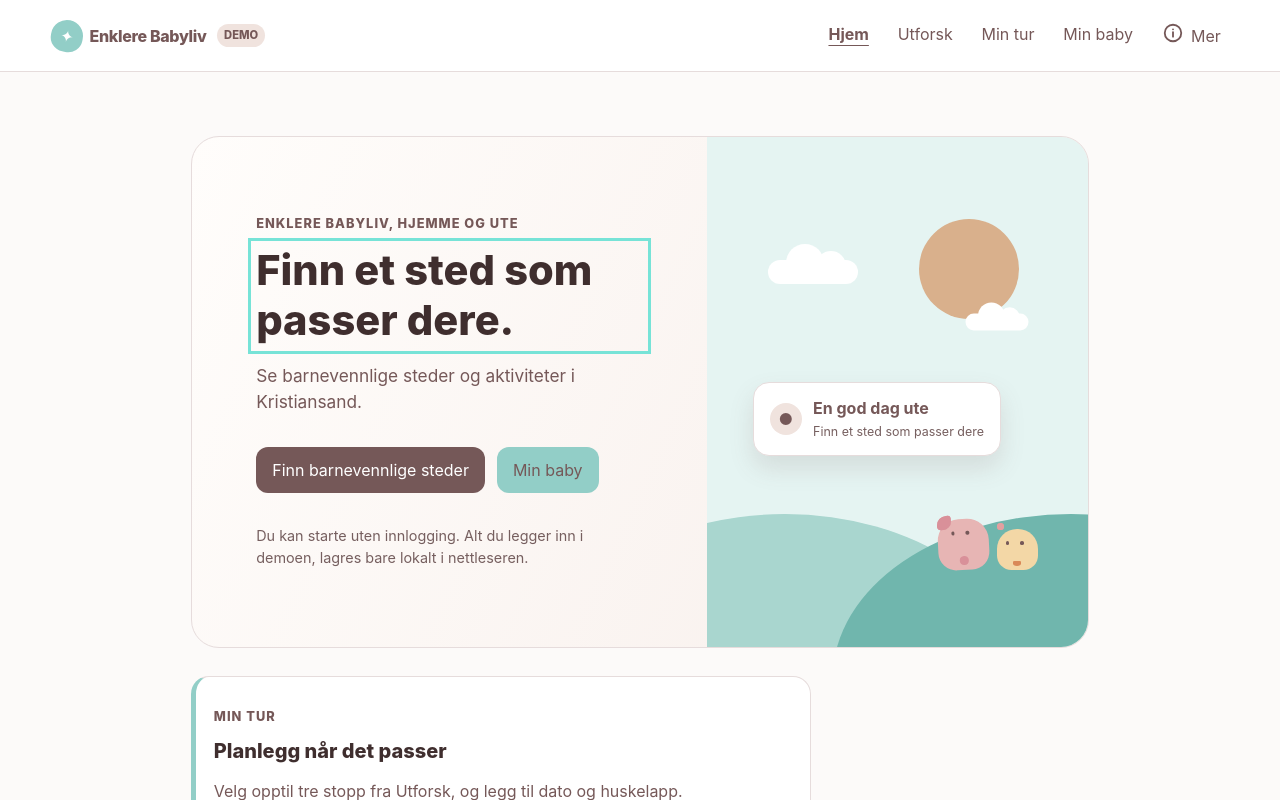
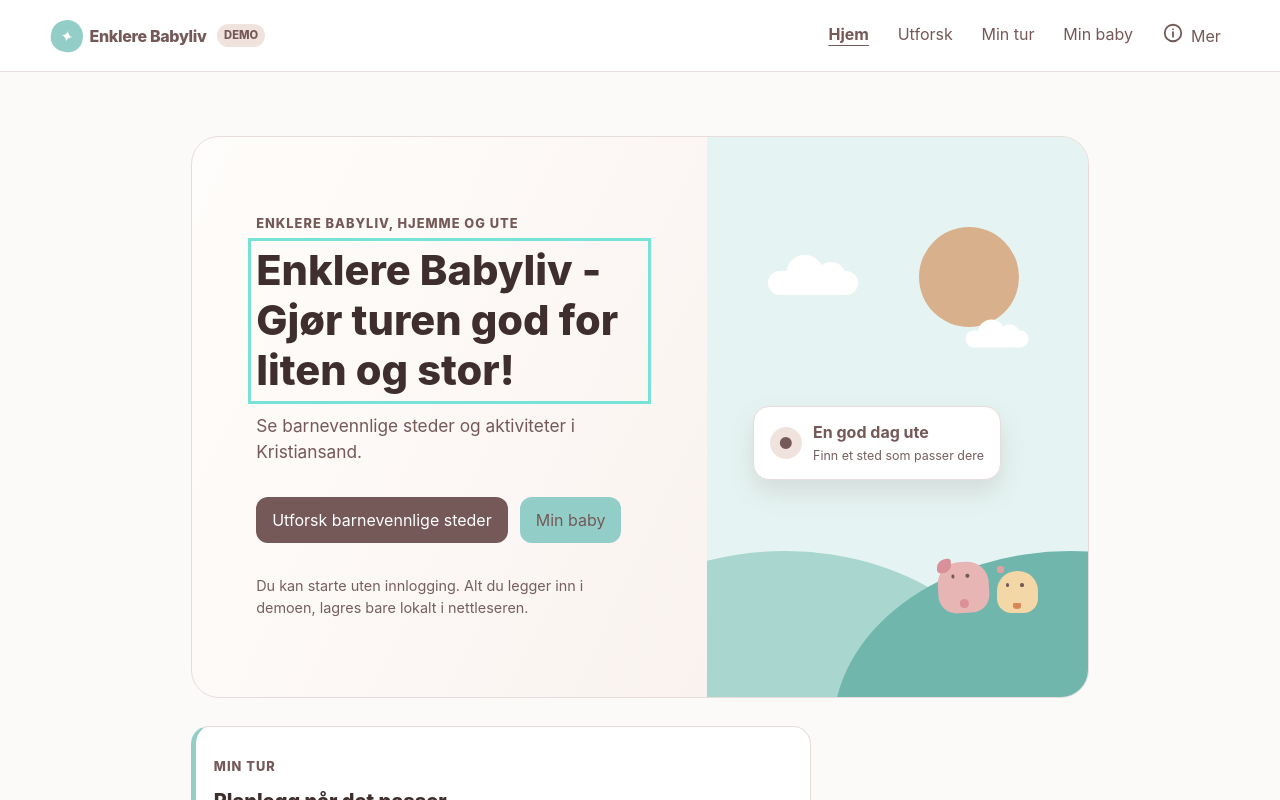
Before and after one commit to Karostudent/LittleClimby1, a React (Vite) app: page / in a window 1280 px wide. Shown: the top 800 px of the page. Built offline with nearby package versions, Linux system fonts and the light colour scheme.

Commit message:
Oppdatert velkomsttekst for å forbedre brukeropplevelsen; justert handlingslenker for klarhet.

```diff
--- a/src/app/App.tsx
+++ b/src/app/App.tsx
@@ -133,9 +133,9 @@ function Home() {
     <div className="welcome-hero">
       <div className="welcome-copy">
         <p className="eyebrow">Enklere babyliv, hjemme og ute</p>
-        <h1>Finn et sted som passer dere.</h1>
+        <h1>Enklere Babyliv - Gjør turen god for liten og stor!</h1>
         <p className="lead">Se barnevennlige steder og aktiviteter i Kristiansand.</p>
-        <div className="actions"><Link className="button primary" to="/utforsk">Finn barnevennlige steder</Link><Link className="button secondary" to="/reise">Min baby</Link></div>
+        <div className="actions"><Link className="button primary" to="/utforsk">Utforsk barnevennlige steder</Link><Link className="button secondary" to="/reise">Min baby</Link></div>
         <p className="welcome-note">Du kan starte uten innlogging. Alt du legger inn i demoen, lagres bare lokalt i nettleseren.</p>
       </div>
       <div className="welcome-illustration" aria-label="Egne illustrasjoner laget for Enklere Babyliv">
```
